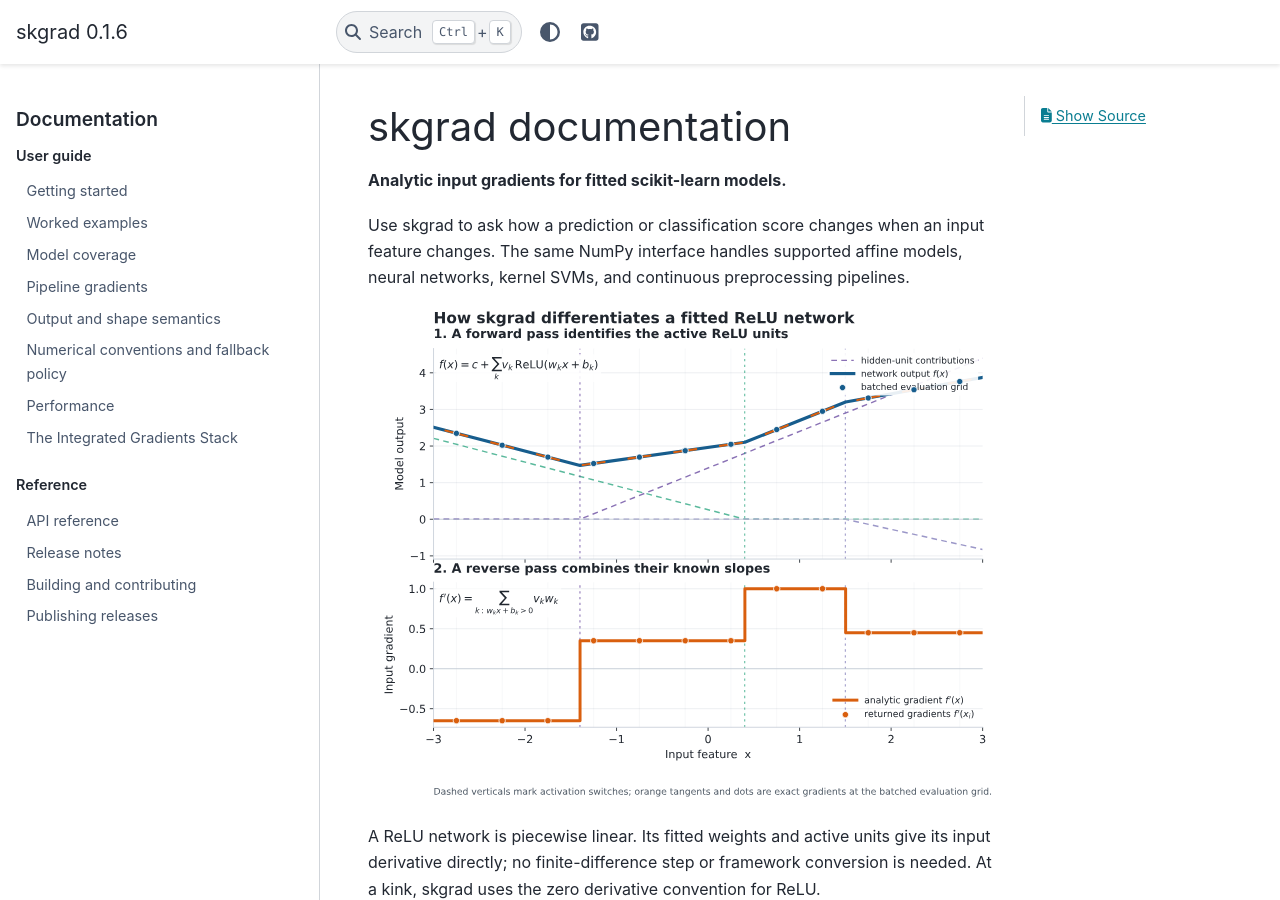
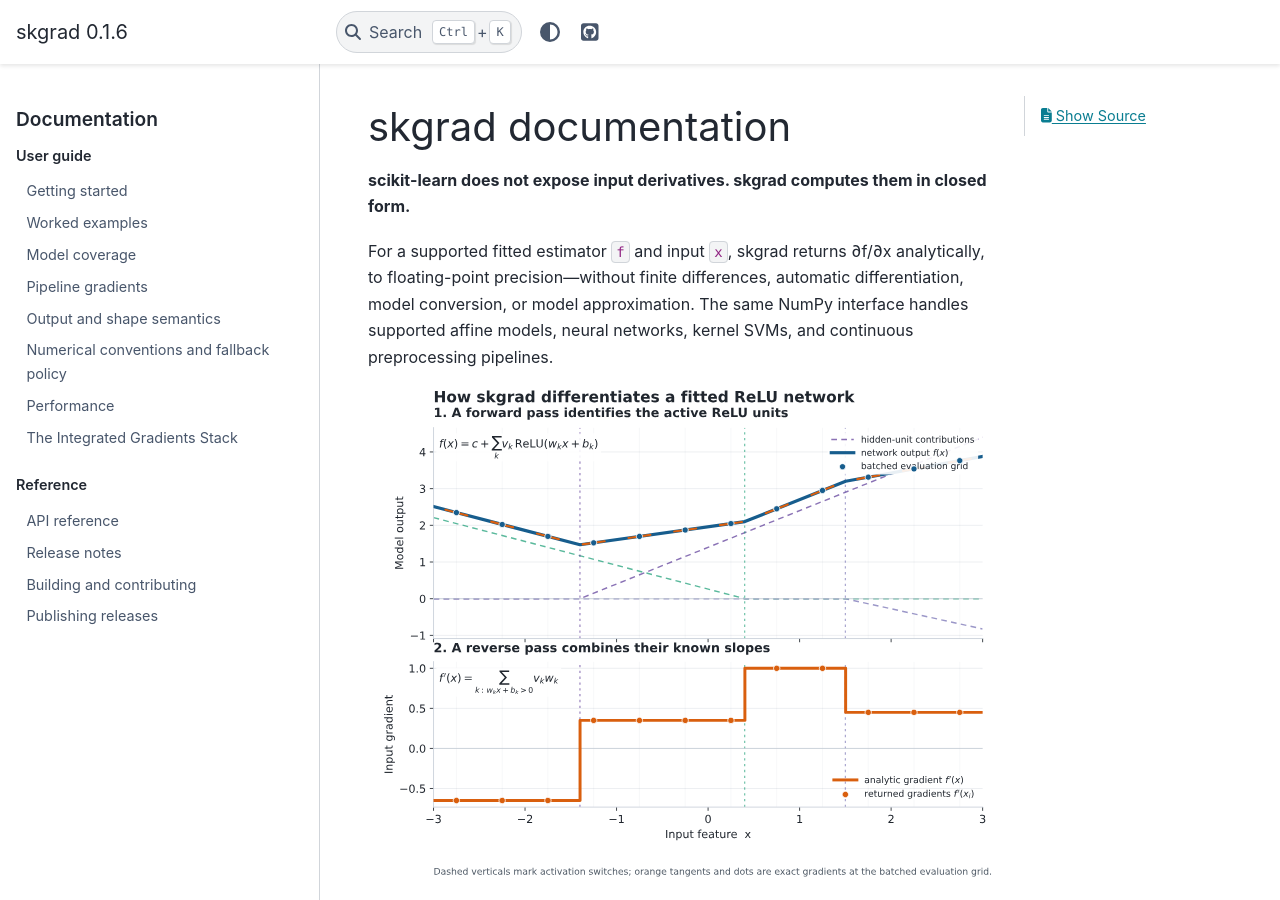
Before and after one commit to LudgerHentschel/skgrad, a Sphinx documentation site: the page built from docs/index.md, in a window 1280 px wide and 900 px high. Built offline with Sphinx 7.4.7 and the PyData theme 0.15.4, drawn with Linux system fonts in a browser that asks for light colours.

```diff
--- a/docs/index.md
+++ b/docs/index.md
@@ -1,10 +1,13 @@
 # skgrad documentation
 
-**Analytic input gradients for fitted scikit-learn models.**
+**scikit-learn does not expose input derivatives. skgrad computes them in
+closed form.**
 
-Use skgrad to ask how a prediction or classification score changes when an
-input feature changes. The same NumPy interface handles supported affine
-models, neural networks, kernel SVMs, and continuous preprocessing pipelines.
+For a supported fitted estimator `f` and input `x`, skgrad returns ∂f/∂x
+analytically, to floating-point precision—without finite differences, automatic
+differentiation, model conversion, or model approximation. The same NumPy
+interface handles supported affine models, neural networks, kernel SVMs, and
+continuous preprocessing pipelines.
 
 ![A fitted ReLU network and its analytic derivative](relu-analytic-gradients.svg)
 
```
Also changed, not shown: CHANGELOG.md (+6 -0 lines), README.md (+20 -5 lines), 2 other files.
